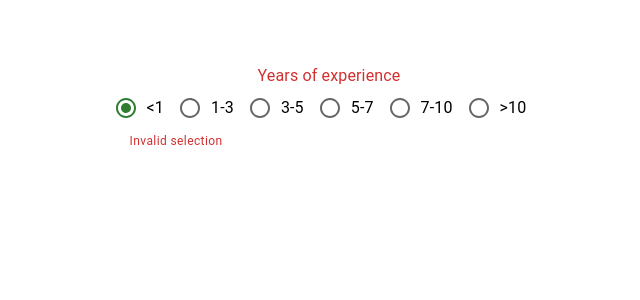
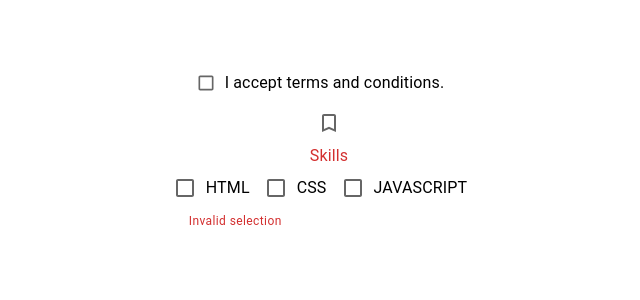
Before and after one commit to Gapotchenko-Yakov/react-mui-codevolution, a React (Create React App) app: page / in a window 1280 px wide. Shown: the top 300 px of the page, without its empty margins (311-951 px from the left). Built offline with nearby package versions, Linux system fonts and the light colour scheme.

Commit message:
Add Checkbox demo.

```diff
--- a/src/App.tsx
+++ b/src/App.tsx
@@ -1,10 +1,10 @@
 import "./App.css";
-import MuiRadioButton from "./components/MuiRadioButton";
+import MuiCheckbox from "./components/MuiCheckbox";
 
 function App() {
   return (
     <div className="App">
-      <MuiRadioButton />
+      <MuiCheckbox />
     </div>
   );
 }
--- /dev/null
+++ b/src/components/MuiCheckbox.tsx
@@ -0,0 +1,102 @@
+import { Bookmark, BookmarkBorder } from "@mui/icons-material";
+import {
+  Box,
+  Checkbox,
+  FormControl,
+  FormControlLabel,
+  FormGroup,
+  FormHelperText,
+  FormLabel,
+} from "@mui/material";
+import React, { useState } from "react";
+
+const MuiCheckbox = () => {
+  const [acceptTC, setAcceptTC] = useState<boolean>(false);
+  const [skills, setSkills] = useState<string[]>([]);
+  console.log("🚀 ~ MuiCheckbox ~ skills:", skills);
+
+  const handleChange = (e: React.ChangeEvent<HTMLInputElement>) => {
+    const checked = e.target.checked;
+
+    setAcceptTC(e.target.checked);
+  };
+
+  const handleSkillChange = (e: React.ChangeEvent<HTMLInputElement>) => {
+    const value = e.target.value;
+
+    const index = skills.indexOf(value);
+
+    if (index === -1) {
+      setSkills([...skills, value]);
+    } else {
+      setSkills(skills.filter((skill) => skill !== value));
+    }
+  };
+
+  return (
+    <Box>
+      <Box>
+        <FormControlLabel
+          control={
+            <Checkbox
+              size="small"
+              color="secondary"
+              checked={acceptTC}
+              onChange={handleChange}
+            />
+          }
+          label="I accept terms and conditions."
+        />
+      </Box>
+      <Box>
+        <Checkbox
+          color="success"
+          icon={<BookmarkBorder />}
+          checkedIcon={<Bookmark />}
+          checked={acceptTC}
+          onChange={handleChange}
+        />
+      </Box>
+      <Box>
+        <FormControl error>
+          <FormLabel>Skills</FormLabel>
+          <FormGroup row>
+            <FormControlLabel
+              control={
+                <Checkbox
+                  checked={skills.includes("html")}
+                  onChange={handleSkillChange}
+                  value="html"
+                />
+              }
+              label="HTML"
+            />
+            <FormControlLabel
+              control={
+                <Checkbox
+                  checked={skills.includes("css")}
+                  onChange={handleSkillChange}
+                  value="css"
+                />
+              }
+              label="CSS"
+            />
+            <FormControlLabel
+              control={
+                <Checkbox
+                  checked={skills.includes("javascript")}
+                  onChange={handleSkillChange}
+                  value="javascript"
+                />
+              }
+              label="JAVASCRIPT"
+            />
+          </FormGroup>
+          <FormHelperText>Invalid selection</FormHelperText>
+        </FormControl>
+      </Box>
+    </Box>
+  );
+};
+
+export default MuiCheckbox;
```
